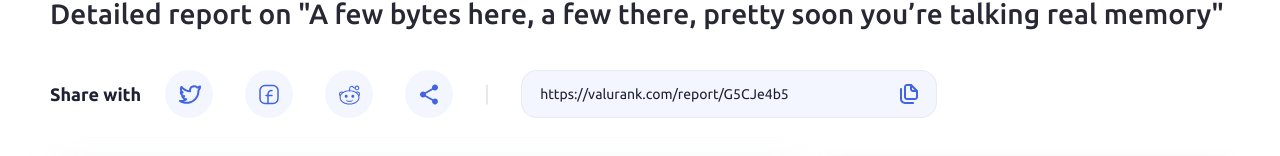
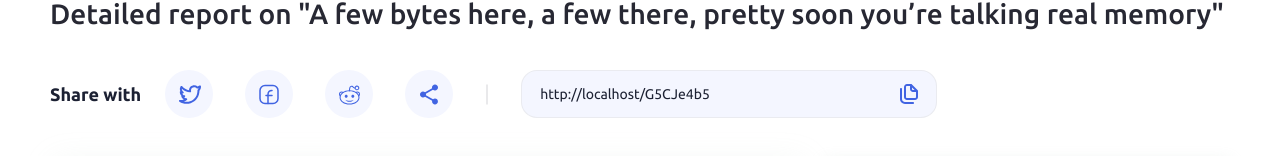
Before and after one commit to kindrakevychn/Next-report, a Next.js app: page / in a window 1280 px wide. Shown: the part 132-288 px from the top of the page. Built offline with nearby package versions, Linux system fonts and the light colour scheme.

Commit message:
Share component will provide right report URL

```diff
--- a/pages/index.jsx
+++ b/pages/index.jsx
@@ -73,7 +73,7 @@ function Report({data}) {
     article = article || {};
     meta = meta || {};
 
-    const reportURL = `https://valurank.com/report/${id}`;
+    const reportURL = `${document.location.origin}/${id}`;
 
     return (
         <>
```
